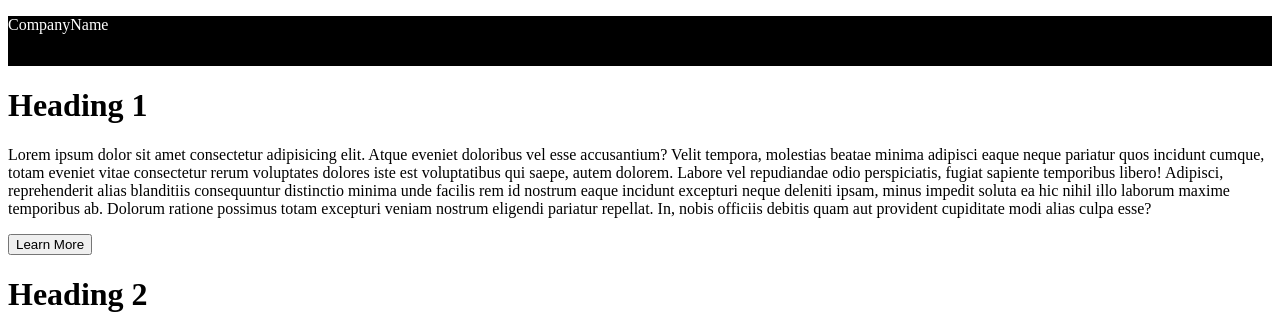
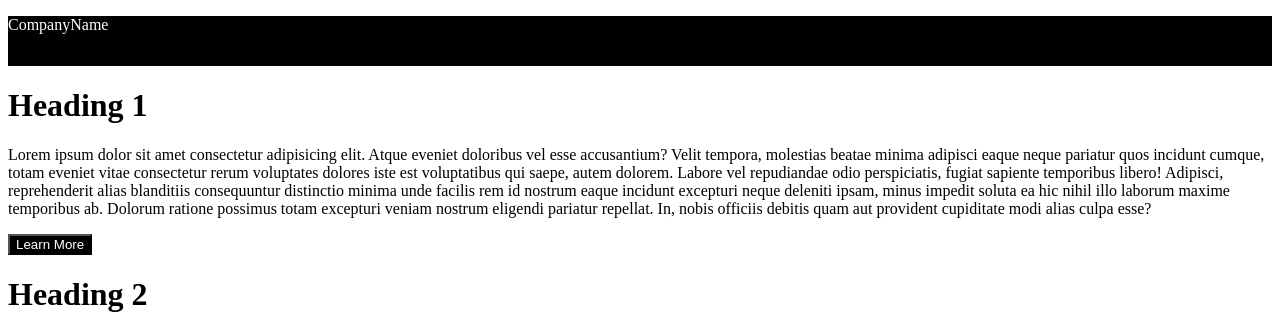
Before and after one commit to Ajaykumar-1201/Frontend-1-1-Assignment, a plain HTML site: page index.html in a window 1280 px wide. Shown: the top 324 px of the page. Drawn offline with Linux system fonts and the light colour scheme.

Commit message:
version 2

```diff
--- a/index.html
+++ b/index.html
@@ -12,7 +12,7 @@
     <div>
         <h1>Heading 1</h1>
         <p>Lorem ipsum dolor sit amet consectetur adipisicing elit. Atque eveniet doloribus vel esse accusantium? Velit tempora, molestias beatae minima adipisci eaque neque pariatur quos incidunt cumque, totam eveniet vitae consectetur rerum voluptates dolores iste est voluptatibus qui saepe, autem dolorem. Labore vel repudiandae odio perspiciatis, fugiat sapiente temporibus libero! Adipisci, reprehenderit alias blanditiis consequuntur distinctio minima unde facilis rem id nostrum eaque incidunt excepturi neque deleniti ipsam, minus impedit soluta ea hic nihil illo laborum maxime temporibus ab. Dolorum ratione possimus totam excepturi veniam nostrum eligendi pariatur repellat. In, nobis officiis debitis quam aut provident cupiditate modi alias culpa esse?</p>
-        <a href="https://www.lipsum.com/"><button>Learn More</button></a>
+        <a href="https://www.lipsum.com/"><button style="color: white; background-color: black;">Learn More</button></a>
     </div>
     <div>
         <h1>Heading 2</h1>
```
